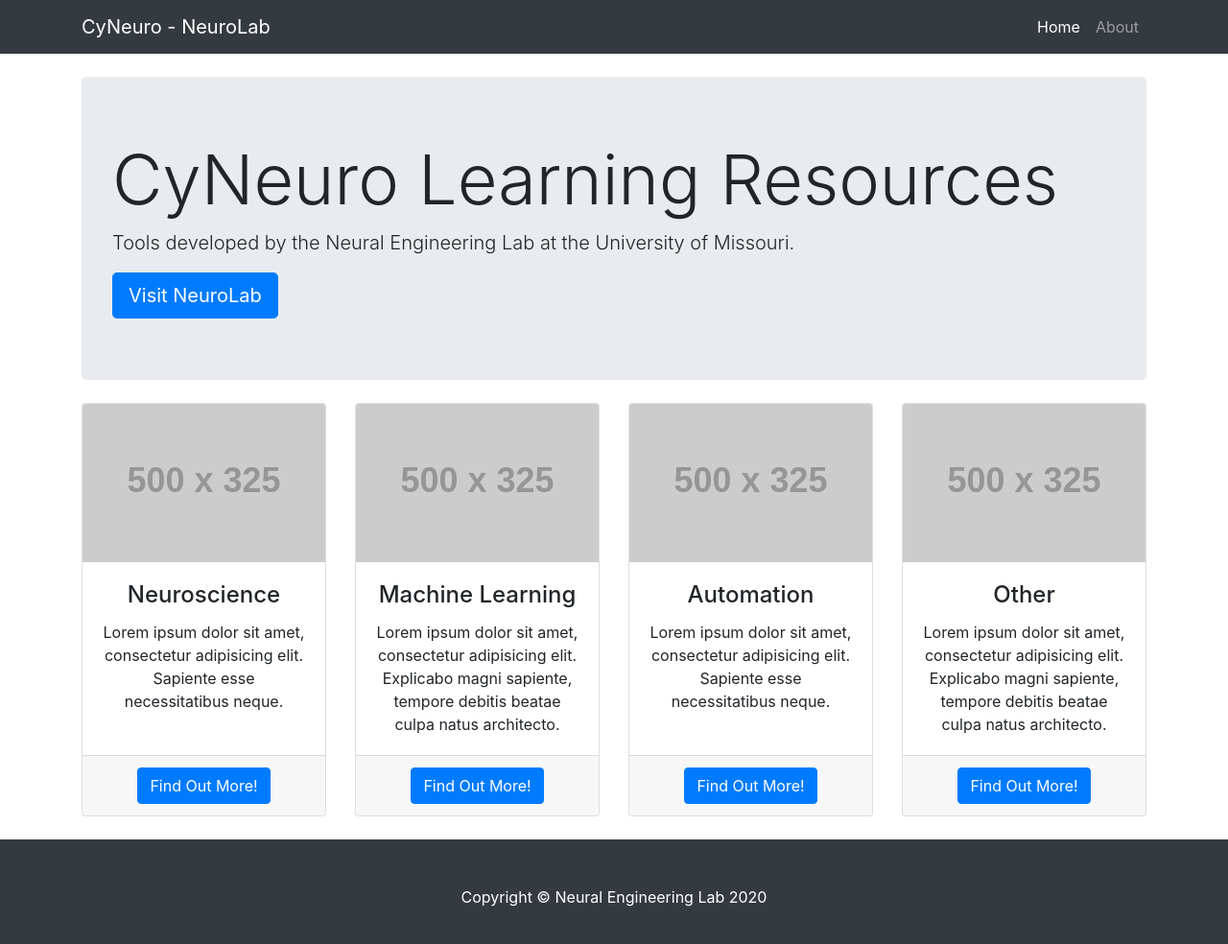
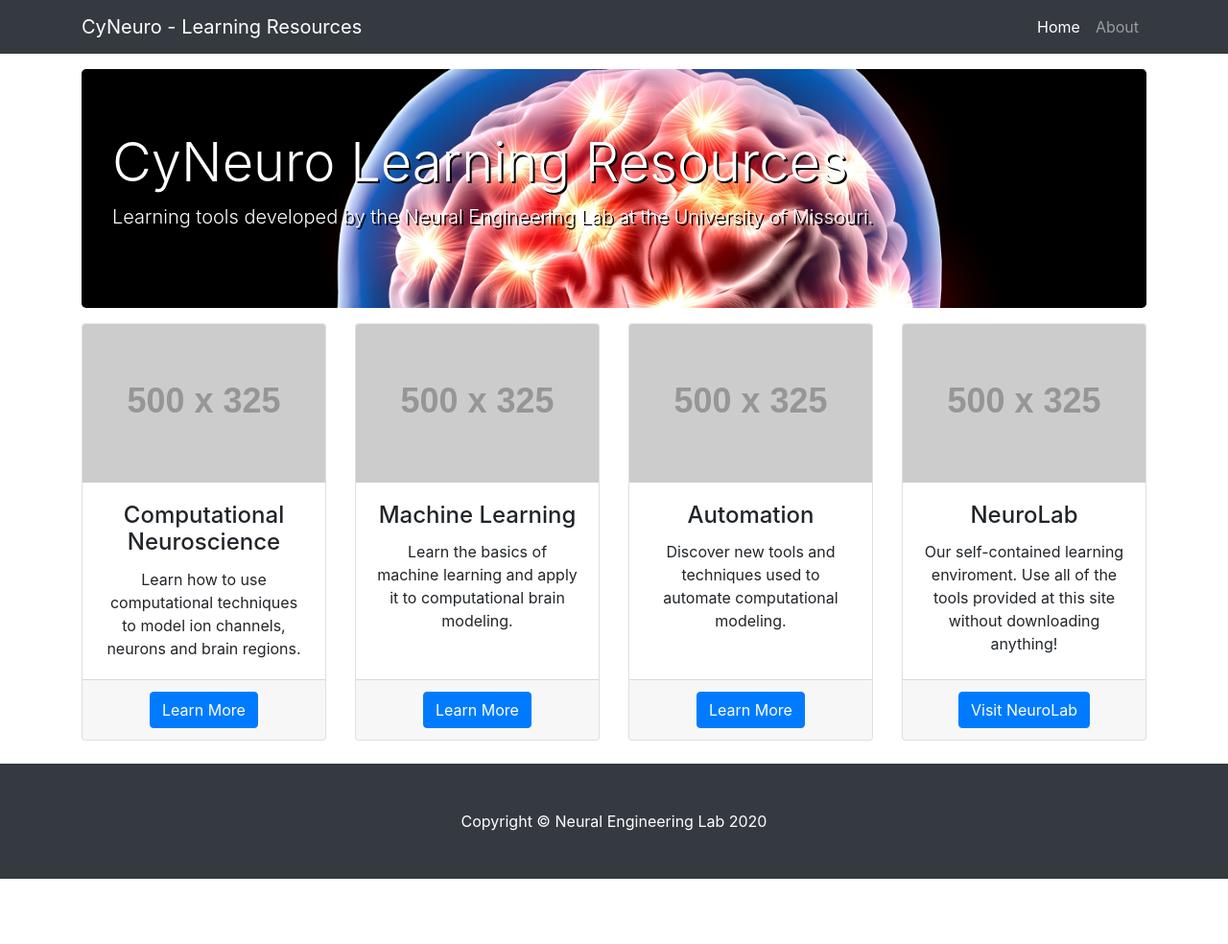
Before and after one commit to cyneuro/cyneuro.github.io, a Jekyll site: the page neurolab/index.html, which Jekyll copies as it is, in a window 1280 px wide and 995 px high. Shown: the top 984 px of the window at 96% size. Built offline with Jekyll 4.4.1, drawn with Linux system fonts in a browser that asks for light colours.

Commit message:
improvements

```diff
--- a/neurolab/index.html
+++ b/neurolab/index.html
@@ -8,7 +8,7 @@
   <meta name="description" content="">
   <meta name="author" content="">
 
-  <title>CyNeuro Tools</title>
+  <title>CyNeuro - Learning Resources</title>
 
   <!-- Bootstrap core CSS -->
   <link href="vendor/bootstrap/css/bootstrap.min.css" rel="stylesheet">
@@ -23,7 +23,7 @@
   <!-- Navigation -->
   <nav class="navbar navbar-expand-lg navbar-dark bg-dark fixed-top">
     <div class="container">
-      <a class="navbar-brand" href="#">CyNeuro - NeuroLab</a>
+      <a class="navbar-brand" href="#">CyNeuro - Learning Resources</a>
       <button class="navbar-toggler" type="button" data-toggle="collapse" data-target="#navbarResponsive" aria-controls="navbarResponsive" aria-expanded="false" aria-label="Toggle navigation">
         <span class="navbar-toggler-icon"></span>
       </button>
@@ -46,10 +46,11 @@
   <div class="container">
 
     <!-- Jumbotron Header -->
-    <header class="jumbotron my-4">
-      <h1 class="display-3">CyNeuro Learning Resources</h1>
-      <p class="lead">Tools developed by the Neural Engineering Lab at the University of Missouri.</p>
-      <a href="#" class="btn btn-primary btn-lg">Visit NeuroLab</a>
+    <header class="jumbotron my-3" style="background-image: url('image/jumbo.jpg'); background-size: cover;">
+
+      <h1 class="display-4" style="color: #FFF;text-shadow: 2px 2px #000;">CyNeuro Learning Resources</h1>
+      <p class="lead" style="color: #FFF;text-shadow: 2px 2px #000;">Learning tools developed by the Neural Engineering Lab at the University of Missouri.</p>
+      <!--<a href="http://lab.cyneuro.org" target="_blank" class="btn btn-primary btn-lg">Visit NeuroLab</a>-->
     </header>
 
     <!-- Page Features -->
@@ -59,11 +60,11 @@
         <div class="card h-100">
           <img class="card-img-top" src="http://placehold.it/500x325" alt="">
           <div class="card-body">
-            <h4 class="card-title">Neuroscience</h4>
-            <p class="card-text">Lorem ipsum dolor sit amet, consectetur adipisicing elit. Sapiente esse necessitatibus neque.</p>
+            <h4 class="card-title">Computational Neuroscience</h4>
+            <p class="card-text">Learn how to use computational techniques to model ion channels, neurons and brain regions.</p>
           </div>
           <div class="card-footer">
-            <a href="#" class="btn btn-primary">Find Out More!</a>
+            <a href="#" class="btn btn-primary">Learn More</a>
           </div>
         </div>
       </div>
@@ -73,10 +74,10 @@
           <img class="card-img-top" src="http://placehold.it/500x325" alt="">
           <div class="card-body">
             <h4 class="card-title">Machine Learning</h4>
-            <p class="card-text">Lorem ipsum dolor sit amet, consectetur adipisicing elit. Explicabo magni sapiente, tempore debitis beatae culpa natus architecto.</p>
+            <p class="card-text">Learn the basics of machine learning and apply it to computational brain modeling.</p>
           </div>
           <div class="card-footer">
-            <a href="#" class="btn btn-primary">Find Out More!</a>
+            <a href="#" class="btn btn-primary">Learn More</a>
           </div>
         </div>
       </div>
@@ -86,10 +87,10 @@
           <img class="card-img-top" src="http://placehold.it/500x325" alt="">
           <div class="card-body">
             <h4 class="card-title">Automation</h4>
-            <p class="card-text">Lorem ipsum dolor sit amet, consectetur adipisicing elit. Sapiente esse necessitatibus neque.</p>
+            <p class="card-text">Discover new tools and techniques used to automate computational modeling.</p>
           </div>
           <div class="card-footer">
-            <a href="#" class="btn btn-primary">Find Out More!</a>
+            <a href="#" class="btn btn-primary">Learn More</a>
           </div>
         </div>
       </div>
@@ -98,11 +99,11 @@
         <div class="card h-100">
           <img class="card-img-top" src="http://placehold.it/500x325" alt="">
           <div class="card-body">
-            <h4 class="card-title">Other</h4>
-            <p class="card-text">Lorem ipsum dolor sit amet, consectetur adipisicing elit. Explicabo magni sapiente, tempore debitis beatae culpa natus architecto.</p>
+            <h4 class="card-title">NeuroLab</h4>
+            <p class="card-text">Our self-contained learning enviroment. Use all of the tools provided at this site without downloading anything!</p>
           </div>
           <div class="card-footer">
-            <a href="#" class="btn btn-primary">Find Out More!</a>
+            <a href="http://lab.cyneuro.org" target="_blank" class="btn btn-primary">Visit NeuroLab</a>
           </div>
         </div>
       </div>
```
Also changed, not shown: neurolab/image/jumbo.jpg (added).
